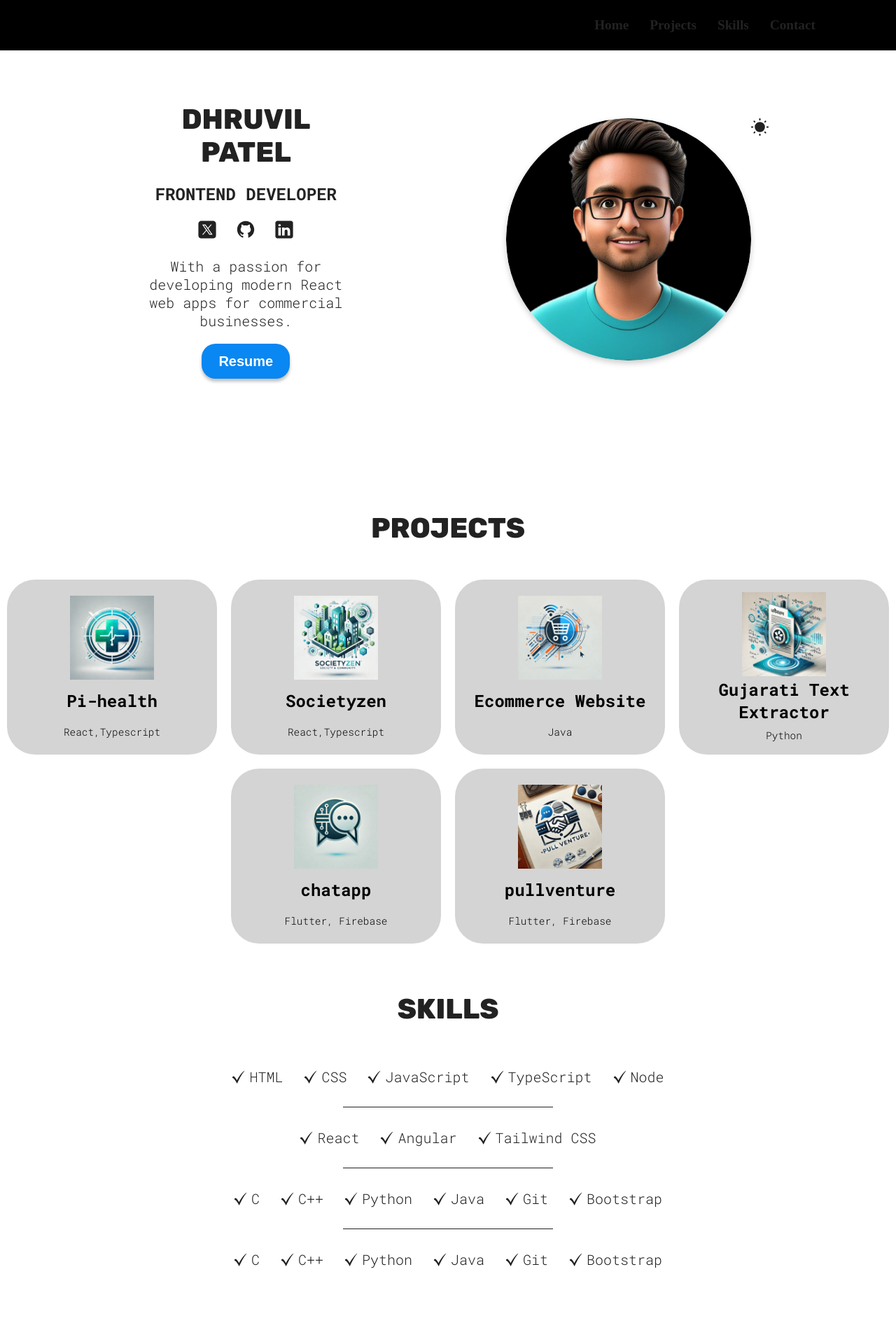
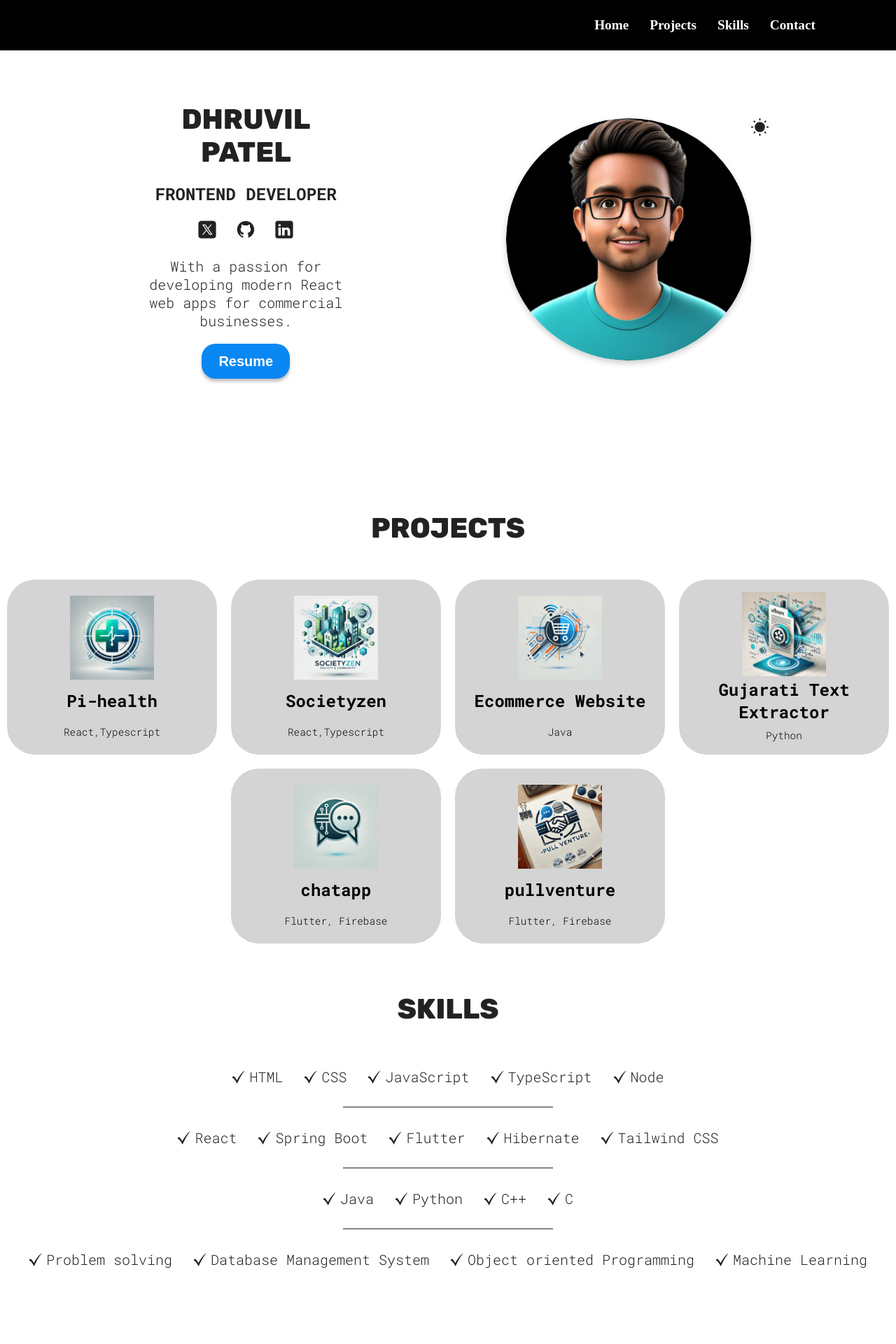
Before and after one commit to PatelDhruvil2502/portfolio, a React (Vite) app: page / in a window 1280 px wide. Shown: the top 1920 px of the page at 70% size. Built offline with nearby package versions, Linux system fonts and the light colour scheme.

Commit message:
navbar css adjusted

```diff
--- a/src/sections/Contact/ContactStyles.module.css
+++ b/src/sections/Contact/ContactStyles.module.css
@@ -1,7 +1,7 @@
 .container {
   display: flex;
   padding-top: 125px;
-  margin-bottom: -120px;
+  margin-bottom: 0vh;
   flex-direction: column;
   text-align: center;
 }
--- a/src/sections/Header/HeaderStyles.module.css
+++ b/src/sections/Header/HeaderStyles.module.css
@@ -1,8 +1,8 @@
 /* HeaderStyles.module.css */
 .header {
-  background-color: black; /* Add a background color */
-  color: var(--text-color);
-  padding: 25px 0; /* Reduce padding to reduce the gap */
+  background-color: black;
+  color: white;
+  padding: 25px 0;
   position: sticky;
   top: 0;
   z-index: 100;
@@ -10,8 +10,8 @@
 
 .nav {
   display: flex;
-  justify-content: end;
-  padding-right: 9vw;
+  justify-content: center;
+  padding-right: 0;
 }
 
 .navList {
@@ -21,10 +21,16 @@
   display: flex;
   gap: 30px;
 }
+@media screen and (min-width: 801px) {
+  .nav {
+    justify-content: flex-end; /* End-align for screens wider than 800px */
+    padding-right: 9vw; /* Add padding for end-alignment */
+  }
+}
 
 .navItem a {
   text-decoration: none;
-  color: var(--text-color);
+  color: white;
   font-weight: bold;
   font-size: 1.2rem;
   transition: color 0.3s ease;
--- a/src/sections/Skills/Skills.jsx
+++ b/src/sections/Skills/Skills.jsx
@@ -22,26 +22,24 @@ function Skills() {
       <hr />
       <div className={styles.skillList}>
         <SkillList src={checkMarkIcon} skill="React" />
-        <SkillList src={checkMarkIcon} skill="Angular" />
+        <SkillList src={checkMarkIcon} skill="Spring Boot" />
+        <SkillList src={checkMarkIcon} skill="Flutter" />
+        <SkillList src={checkMarkIcon} skill="Hibernate" />
         <SkillList src={checkMarkIcon} skill="Tailwind CSS" />
       </div>
       <hr />
       <div className={styles.skillList}>
+        <SkillList src={checkMarkIcon} skill="Java" />
+        <SkillList src={checkMarkIcon} skill="Python" />
+        <SkillList src={checkMarkIcon} skill="C++" />
         <SkillList src={checkMarkIcon} skill="C" />
-        <SkillList src={checkMarkIcon} skill="C++" />
-        <SkillList src={checkMarkIcon} skill="Python" />
-        <SkillList src={checkMarkIcon} skill="Java" />
-        <SkillList src={checkMarkIcon} skill="Git" />
-        <SkillList src={checkMarkIcon} skill="Bootstrap" />
       </div>
       <hr />
       <div className={styles.skillList}>
-        <SkillList src={checkMarkIcon} skill="C" />
-        <SkillList src={checkMarkIcon} skill="C++" />
-        <SkillList src={checkMarkIcon} skill="Python" />
-        <SkillList src={checkMarkIcon} skill="Java" />
-        <SkillList src={checkMarkIcon} skill="Git" />
-        <SkillList src={checkMarkIcon} skill="Bootstrap" />
+        <SkillList src={checkMarkIcon} skill="Problem solving" />
+        <SkillList src={checkMarkIcon} skill="Database Management System" />
+        <SkillList src={checkMarkIcon} skill="Object oriented Programming" />
+        <SkillList src={checkMarkIcon} skill="Machine Learning" />
       </div>
     </section>
   );
```
